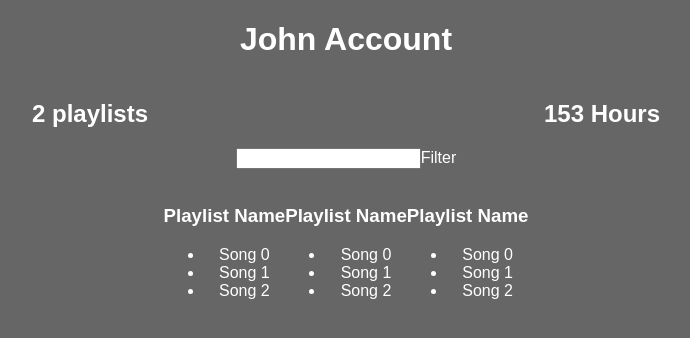
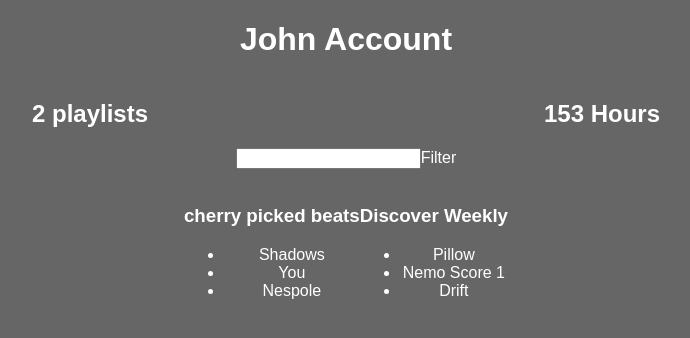
Before and after one commit to endysis/hifi_proto_react_app, a React (Create React App) app in the folder spotify_hifi/: page / in a window 1280 px wide. Shown: the top 338 px of the page, without its empty margins (294-984 px from the left). Built offline with nearby package versions, Linux system fonts and the light colour scheme.

Commit message:
Added more sample data

```diff
--- a/spotify_hifi/src/App.js
+++ b/spotify_hifi/src/App.js
@@ -65,11 +65,18 @@ class Filter extends Component {
 
 class Playlist extends Component {
   render(){
+    let playlist = this.props.playlistProps
     return (
     <div style = {{...standardStyle, display: 'inline-block',width: "25"}}>
         <img />
-        <h3>Playlist Name</h3>
-        <ul><li>Song 0</li><li>Song 1</li><li>Song 2</li></ul>
+        <h3>{playlist.name}</h3>
+        <ul>
+        {playlist.songs.map(individualSong =>
+          <li>
+            {individualSong.name}
+          </li>
+        )}
+        </ul>
       </div>
     )
   }
@@ -98,9 +105,9 @@ class App extends Component {
         <PlaylistCounter playlistProps= {this.state.componentServerData.user.userPlaylists}/>
         <HoursCounter hoursProps = {this.state.componentServerData.user.userPlaylists}/>
         <Filter/>
-        <Playlist/>
-        <Playlist/>
-        <Playlist/>
+        {this.state.componentServerData.user.userPlaylists.map(individualPlaylist =>
+            <Playlist playlistProps={individualPlaylist}/>
+        )}
          </div> : <h1 style ={standardStyle}>"Loading..." </h1>
        }
       </div>
```
